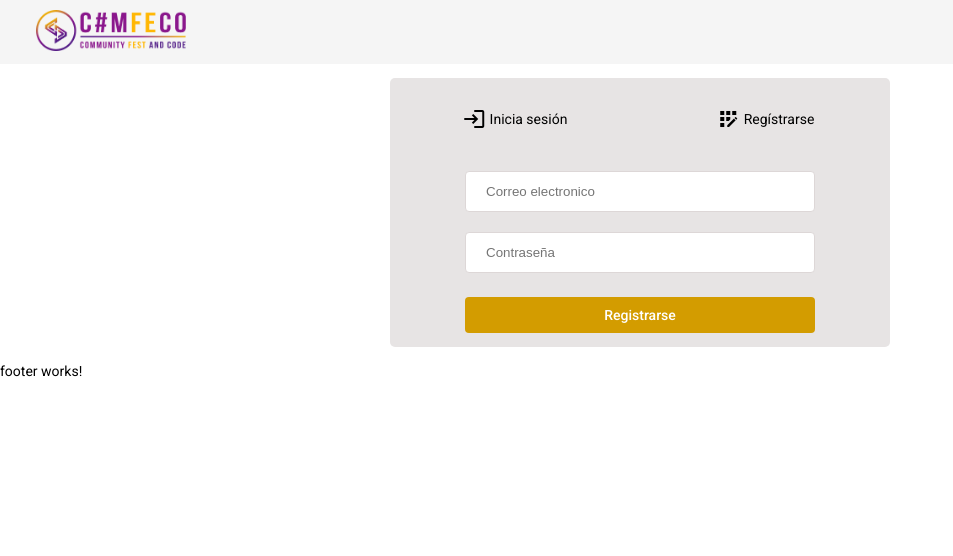
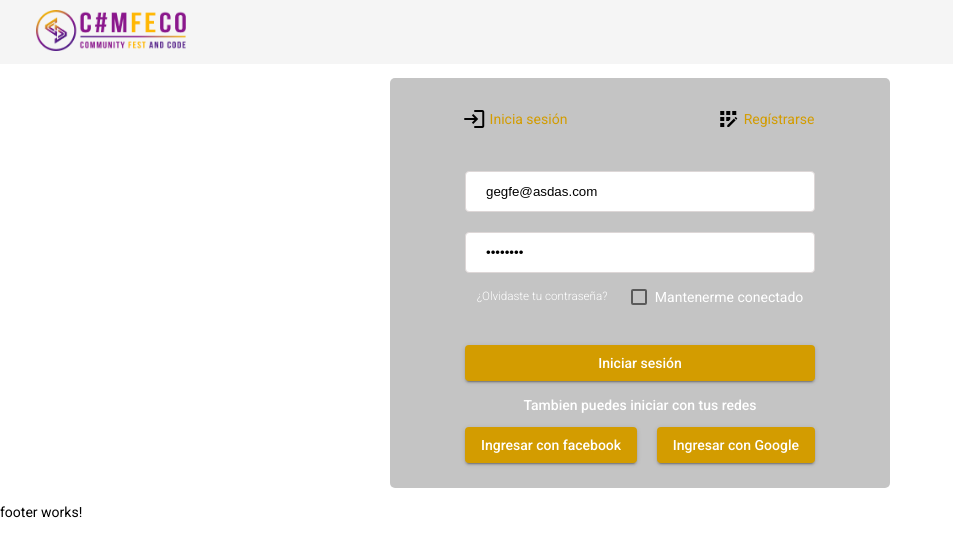
Before and after one commit to Comunidad-de-Programadores/Team-Angular-5-Comfeco-Frontend, an Angular app: page /account in a window 1280 px wide. Shown: the top 556 px of the page, without its empty margins (0-953 px from the left). Built offline with nearby package versions, Linux system fonts and the light colour scheme.

Commit message:
fix - feat (formulario-autenticacion): completacion de login #10 #5
corrección de form de acuerdo a la pantalla mostrada, validación del estado del form en los campos "password" coincidan ambas

```diff
--- a/src/app/modules/login/login-routing.module.ts
+++ b/src/app/modules/login/login-routing.module.ts
@@ -9,6 +9,8 @@ const routes: Routes = [
   { path: '', component: LoginComponent, pathMatch: 'full' },
   { path: 'login', component: LoginComponent },
   { path: 'register', component: RegisterComponent},
+  // cambiar componente
+  { path: 'recovery', component: LoginComponent}
 ];
 
 @NgModule({
--- a/src/app/modules/seguridad/formulario-autenticacion/formulario-autenticacion.component.html
+++ b/src/app/modules/seguridad/formulario-autenticacion/formulario-autenticacion.component.html
@@ -3,12 +3,13 @@
   <div class="box-form-item">
 
     <mat-grid-list cols="2" rowHeight="3:1" class="header-form center" *ngIf="accion !== 'recovery'">
-      <mat-grid-tile>
-        <span class="material-icons" routerLinkActive="active"> login</span> &nbsp;
-        <a routerLink="/account/login" routerLinkActive="active-a">Inicia sesión </a>
+      <mat-grid-tile routerLinkActive="active" color="warn">
+        <span class="material-icons">login</span> &nbsp;
+        <a routerLink="/account/login" routerLinkActive="active-a" ><span class="text-yellow">Inicia sesión</span>  </a>
       </mat-grid-tile>
-      <mat-grid-tile routerLinkActive="active"><span class="material-icons">app_registration</span> &nbsp;
-        <a routerLink="/account/register" routerLinkActive="active-a">Regístrarse </a>
+      <mat-grid-tile routerLinkActive="active">
+        <span class="material-icons">app_registration</span> &nbsp;
+        <a routerLink="/account/register" routerLinkActive="active-a"><span class="text-yellow">Regístrarse</span> </a>
       </mat-grid-tile>
     </mat-grid-list>
     <mat-grid-list cols="1" rowHeight="3:1" class="header-form center" *ngIf="accion === 'recovery'">
@@ -35,12 +36,16 @@
         </small>
       </div>
 
-      <div class="input-style" *ngIf="accion !== 'recovery'">
+      <div class="input-style" *ngIf="accion !== 'recovery' || 'login'">
         <input type="password" placeholder="Contraseña" [class.no-valido]="passwordNoValido" formControlName="password"
           [class.valido]="!passwordNoValido">
         <small *ngIf="passwordNoValido">
           Tu contraseña debe tener al menos 8 caracteres.
         </small>
+        <section class="box-section-check" *ngIf="accion =='login'">
+          <a routerLink="/account/recovery"><small><span class="recovery-text"> ¿Olvidaste tu contraseña?</span></small></a>
+          <mat-checkbox  (change)="checked($event.checked)" class="box-margin-check">Mantenerme conectado</mat-checkbox>
+        </section>
 
       </div>
       <div class="input-style" *ngIf="accion === 'register'">
@@ -51,15 +56,15 @@
         </small>
       </div>
       <div class="input-style" *ngIf="accion === 'register'">
-        <small *ngIf="!equalsPassowrds">
+        <small *ngIf="equalsPassowrds">
           Las contraseñas deben ser iguales.
         </small>
       </div>
 
       <div class="box-flex">
-        <button mat-flat-button color="primary" class="button">
+        <button mat-raised-button color="primary" class="button">
           <ng-container *ngIf="accion === 'login'">
-            Registrarse
+            Iniciar sesión
           </ng-container>
           <ng-container *ngIf="accion === 'register'">
             Crear una cuenta
@@ -68,7 +73,20 @@
             Recuperar Contraseña
           </ng-container>
         </button>
+      </div>
 
+      <div class="box-login-rrss">
+        <p><span>Tambien puedes iniciar con tus redes</span></p>
+        <div class="box-login-rrss_position">
+          <div>
+            <button mat-raised-button color="primary">Ingresar con facebook</button>
+          </div>
+          <div class="espacio"></div>
+          <div>
+
+            <button mat-raised-button color="primary">Ingresar con Google</button>
+          </div>
+        </div>
       </div>
       <div class="input-style" style="text-transform: initial; text-align: justify;" *ngIf="accion === 'register'">
         <p>Al registrarte, estas aceptando los <strong>Términos y condiciones </strong>, y la <strong>Política
--- a/src/app/modules/seguridad/formulario-autenticacion/formulario-autenticacion.component.scss
+++ b/src/app/modules/seguridad/formulario-autenticacion/formulario-autenticacion.component.scss
@@ -26,7 +26,7 @@ button {
   border: none;
   border-width: 0.5px;
   border-radius: 5px;
-  background-color: #e7e4e4;
+  background-color: #c4c4c4;
   width: 500px;
 }
 form{
@@ -74,7 +74,7 @@ color: #4b76b6;
 }
 a{
 text-decoration: none;
-color: black;
+color: white;
 }
 .active{
 text-shadow: #CCC 1px 0 10px;
@@ -84,8 +84,58 @@ text-decoration-line: overline;
 }
 .active-a{
 text-decoration-line: underline;
+text-decoration-color: #d39c00;
 
 }
 mat-grid-tile{
 cursor: pointer;
 }
+
+ul {
+  list-style-type: none;
+  margin-top: 4px;
+}
+.box-section-check {
+  display: flex;
+  justify-content: space-around;
+  margin: 12px 0;
+  color: white;
+}
+.recovery-text{
+  font-weight: 100;
+}
+.recovery-text:hover{
+  cursor: pointer;
+  text-decoration: underline;
+}
+.text-yellow{
+  color: #d39c00;
+}
+
+element.style {
+}
+.box-login-rrss {
+    display: flex;
+    flex-direction: column;
+    align-items: center;
+    padding-bottom: 25px;
+    margin: 0px;
+    color: white;
+    font-weight: 500;
+    width: 100%;
+    justify-content: center;
+    align-items: center;
+}
+.box-login-rrss_position{
+  display: flex;
+  width: 70%;
+  margin: 0;
+  justify-content: space-between;
+}
+
+.box-login-rrss_position button{
+  margin: 0px;;
+}
+.espacio {
+  flex: 1 1 auto
+}
--- a/src/app/modules/seguridad/formulario-autenticacion/formulario-autenticacion.component.ts
+++ b/src/app/modules/seguridad/formulario-autenticacion/formulario-autenticacion.component.ts
@@ -1,14 +1,14 @@
 import { Component, EventEmitter, Input, OnInit, Output } from '@angular/core';
 import { FormBuilder, FormGroup, Validators } from '@angular/forms';
+import { MatCheckbox } from '@angular/material/checkbox';
 import { RegisterUser } from 'src/app/core/models/user_register';
 
 @Component({
   selector: 'app-formulario-autenticacion',
   templateUrl: './formulario-autenticacion.component.html',
-  styleUrls: ['./formulario-autenticacion.component.scss']
+  styleUrls: ['./formulario-autenticacion.component.scss'],
 })
 export class FormularioAutenticacionComponent implements OnInit {
-
   constructor(private formBuilder: FormBuilder) {}
   form: FormGroup;
 
@@ -20,42 +20,104 @@ export class FormularioAutenticacionComponent implements OnInit {
   onSubmit: EventEmitter<RegisterUser> = new EventEmitter<RegisterUser>();
 
   ngOnInit(): void {
-    this.form = this.formBuilder.group({
-      username: ['', [Validators.required, Validators.minLength(5)]],
-      email: ['', [Validators.required,Validators.email]],
-      password: ['', [Validators.required, Validators.minLength(8)]],
-      passwordConfirm: ['', [Validators.required,Validators.minLength(8)]],
+    this.creacionDeFormulario();
+    // this.crearListeners();
+    this.cargardata()
+  }
+  cargardata(){
+    this.form.reset({
+      username:'geferasd',
+      email:'gegfe@asdas.com',
+      password: 'geferman',
+      passwordConfirm: 'geferman'
+    })
+  }
+  crearListeners() {
+    this.form.valueChanges.subscribe((valor) => {
+      console.log(valor);
     });
+    this.form.statusChanges.subscribe((valor) => {
+      console.log(valor);
+    });
+  }
+  creacionDeFormulario(): void {
+    if (this.accion === 'register') {
+      this.form = this.formBuilder.group({
+        username: ['', [Validators.required, Validators.minLength(5)]],
+        email: ['', [Validators.required, Validators.email]],
+        password: ['', [Validators.required, Validators.minLength(8)]],
+        passwordConfirm: ['', [Validators.required, Validators.minLength(8)]],
+        check: [''],
+      },
+      {
+        validators: this.matchPasswords('password', 'passwordConfirm'),
+      }
+      );
+    } else if (this.accion === 'login') {
+      this.form = this.formBuilder.group({
+        email: ['', [Validators.required, Validators.email]],
+        password: ['', [Validators.required, Validators.minLength(8)]],
+        check: [''],
+      });
+    } else {
+      this.form = this.formBuilder.group({
+        email: ['', [Validators.required, Validators.email]],
+      });
+    }
   }
 
   get usernameNoValido() {
-    return this.form.get('username').invalid && this.form.get('username').touched;
+    return (
+      this.form.get('username').invalid && this.form.get('username').touched
+    );
   }
   get emailNoValido() {
     return this.form.get('email').invalid && this.form.get('email').touched;
   }
 
   get passwordNoValido() {
-    return this.form.get('password').invalid && this.form.get('password').touched;
+    return (
+      this.form.get('password').invalid && this.form.get('password').touched
+    );
   }
 
   get passwordConfirmNoValido() {
-    return this.form.get('passwordConfirm').invalid && this.form.get('passwordConfirm').touched;
+    return (
+      this.form.get('passwordConfirm').invalid &&
+      this.form.get('passwordConfirm').touched
+    );
   }
   get equalsPassowrds() {
-    return this.form.get('password').value==this.form.get('passwordConfirm').value;
+    const pass1 = this.form.get('password').value;
+    const pass2 = this.form.get('passwordConfirm').value;
+    return pass1 === pass2 ? false : true;
   }
-  obtenerMensajeErrorEmail(){
+  obtenerMensajeErrorEmail() {
     var campo = this.form.get('email');
-    if (campo.hasError('required')){
+    if (campo.hasError('required')) {
       return 'El campo Correo eléctronico es requerido';
     }
 
-    if (campo.hasError('email')){
+    if (campo.hasError('email')) {
       return 'El Correo eléctronico no es válido';
     }
 
     return '';
   }
+  checked(event: boolean) {
+    this.form.get('check').setValue(event);
+    console.log(event);
+  }
+  matchPasswords(pass1: string, pass2: string): (formGroup: FormGroup) => void {
+    return (formGroup: FormGroup) => {
+      const password = formGroup.controls[pass1];
+      const passwordConfirm = formGroup.controls[pass2];
 
+      if (password.value === passwordConfirm.value) {
+        passwordConfirm.setErrors(null);
+      } else {
+        passwordConfirm.setErrors({ noEsIgual: true });
+      }
+    };
+  }
 }
--- a/src/app/modules/seguridad/seguridad.module.ts
+++ b/src/app/modules/seguridad/seguridad.module.ts
@@ -5,6 +5,7 @@ import { MaterialModule } from '../material/material.module';
 import { FormularioAutenticacionComponent } from './formulario-autenticacion/formulario-autenticacion.component';
 import { SharedModule } from '../shared/shared.module';
 import { ReactiveFormsModule } from "@angular/forms";
+import { RouterModule } from '@angular/router';
 
 
 @NgModule({
@@ -13,7 +14,8 @@ import { ReactiveFormsModule } from "@angular/forms";
     CommonModule,
     MaterialModule,
     SharedModule,
-    ReactiveFormsModule
+    ReactiveFormsModule,
+    RouterModule
   ],
   exports:[
     FormularioAutenticacionComponent
```
